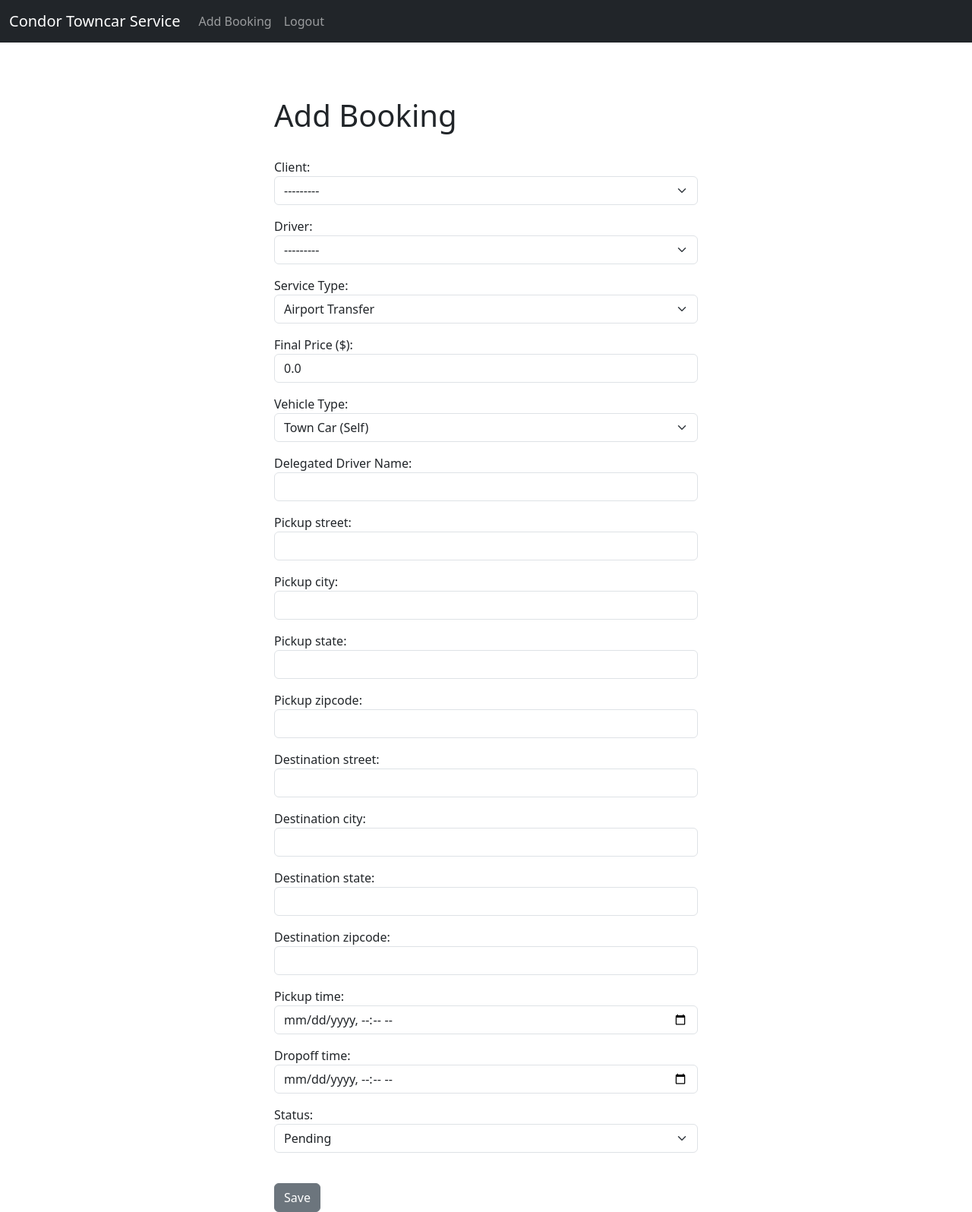
After one commit to bjohn20/Condor_Towncar_CRM, a Django app: page /booking_add/ in a window 1280 px wide. The commit adds this page. Shown: the whole page at 76% size. Run offline with Django 5.2, Linux system fonts and the light colour scheme; the visitor is signed in with stand-in values (Sample User, id 1); data that the repository does not hold is empty.

Commit message:
FEAT: Added reservation booking capability for the user

```diff
--- a/website/admin.py
+++ b/website/admin.py
@@ -1,9 +1,8 @@
 from django.contrib import admin
 
 # Register your models here.
-from .models import Client, Driver, Booking, Service
+from .models import Client, Driver, Booking
 
 admin.site.register(Client)
 admin.site.register(Driver)
 admin.site.register(Booking)
-admin.site.register(Service)
--- /dev/null
+++ b/website/forms.py
@@ -0,0 +1,54 @@
+from django import forms
+from .models import Booking, Client, Driver
+
+# Create Add Booking Form
+class BookingForm(forms.ModelForm):
+
+  # Client and Driver dropdowns
+  client = forms.ModelChoiceField(queryset=Client.objects.all(), label="Client", widget=forms.Select(attrs={'class': 'form-select'}))
+
+  driver = forms.ModelChoiceField(queryset=Driver.objects.all(), label="Driver", widget=forms.Select(attrs={'class': 'form-select'}))
+
+  delegated_driver_name = forms.CharField(max_length=100, label="Delegated Driver Name", required=False, widget=forms.TextInput(attrs={'class': 'form-control'}))
+
+  # Service dropdown
+  service_type = forms.ChoiceField(choices=Booking.SERVICE_CHOICES, label="Service Type", widget=forms.Select(attrs={'class': 'form-select'}))
+
+  # Vehicle Type dropdown
+  vehicle_type = forms.ChoiceField(choices=Booking.VEHICLE_CHOICES, label="Vehicle Type", widget=forms.Select(attrs={'class': 'form-select'}))
+
+  class Meta:
+    model = Booking
+
+    # Specify the fields to include in the form
+    fields = ('client', 'driver', 'service_type', 'price', 'vehicle_type', 'delegated_driver_name', 'pickup_street', 'pickup_city', 'pickup_state', 'pickup_zipcode', 'destination_street', 'destination_city', 'destination_state', 'destination_zipcode', 'pickup_time', 'dropoff_time', 'status')
+
+
+    widgets = {
+        # Style the widgets
+        'pickup_time': forms.DateTimeInput(attrs={'class': 'form-control', 'type': 'datetime-local'}),
+        'dropoff_time': forms.DateTimeInput(attrs={'class': 'form-control', 'type': 'datetime-local'}),
+
+        # Price and delegated driver name (no need to redefine, just widget style)
+        'price': forms.NumberInput(attrs={'class': 'form-control'}),
+        'delegated_driver_name': forms.TextInput(attrs={'class': 'form-control'}),
+
+        # All Address fields (Handled by model, just setting the widget class)
+        'pickup_street': forms.TextInput(attrs={'class': 'form-control'}),
+        'pickup_city': forms.TextInput(attrs={'class': 'form-control'}),
+        'pickup_state': forms.TextInput(attrs={'class': 'form-control'}),
+        'pickup_zipcode': forms.TextInput(attrs={'class': 'form-control'}),
+        'destination_street': forms.TextInput(attrs={'class': 'form-control'}),
+        'destination_city': forms.TextInput(attrs={'class': 'form-control'}),
+        'destination_state': forms.TextInput(attrs={'class': 'form-control'}),
+        'destination_zipcode': forms.TextInput(attrs={'class': 'form-control'}),
+
+        # Status dropdown
+        'status': forms.Select(attrs={'class': 'form-select'}),
+    }
+
+    # Labels (override default labels if needed)
+    labels = {
+      'price': 'Final Price ($)',
+      'delegated_driver_name': 'Delegated Driver Name (if applicable)',
+    }
--- a/website/models.py
+++ b/website/models.py
@@ -11,21 +11,11 @@ class Client (models.Model):
 
 class Driver (models.Model):
   name = models.CharField(max_length=100)
-  email = models.EmailField(unique=True)
   phone_number = models.CharField(max_length=20, blank=True)
   license_number = models.CharField(max_length=50, unique=True)
 
   def __str__(self):
     return f'{self.name}'
-
-
-class Service (models.Model):
-  name = models.CharField(max_length=100)
-  description = models.TextField(blank=True)
-  price = models.DecimalField(max_digits=10, decimal_places=2)
-
-  def __str__(self):
-    return f'{self.name} - ${self.price}'
 
 class Booking (models.Model):
   # Metadata fields
@@ -34,7 +24,27 @@ class Booking (models.Model):
   # Foreign Keys
   client = models.ForeignKey(Client, on_delete=models.CASCADE)
   driver = models.ForeignKey(Driver, on_delete=models.CASCADE)
-  service = models.ForeignKey(Service, on_delete=models.SET_NULL, null=True)
+
+  SERVICE_CHOICES = [
+    ('AT', 'Airport Transfer'),
+    ('PT', 'Point to Point'),
+    ('HR', 'Hourly'),
+    ('OT', 'Other'),
+  ]
+
+  service_type = models.CharField(max_length=2, choices=SERVICE_CHOICES, default='PT', verbose_name='Service Type')
+
+  VEHICLE_CHOICES = [
+    ('TC', 'Town Car (Self)'),
+    ('TD', 'Town Car (Delegated)'),
+    ('SUV', 'SUV'),
+  ]
+
+  price = models.DecimalField(max_digits=10, decimal_places=2, default=0.00, null=True, blank=True)
+
+  vehicle_type = models.CharField(max_length=3, choices=VEHICLE_CHOICES, default='TC')
+
+  delegated_driver_name = models.CharField(max_length=100, blank=True, null=True, verbose_name='Delegated Driver Name')
 
  # Pickup Location fields
   pickup_street = models.CharField(max_length=255)
@@ -59,4 +69,4 @@ class Booking (models.Model):
   ], default='pending')
 
   def __str__(self):
-    return f'Booking {self.id} - {self.client.name} with {self.driver.name} - {self.service}'
+    return f'Booking {self.id} - {self.client.name} with {self.driver.name} on {self.pickup_time.strftime("%Y-%m-%d %H:%M")}'
--- /dev/null
+++ b/website/templates/add_booking.html
@@ -0,0 +1,14 @@
+{% extends "base.html" %}
+{% block content %}
+
+<div class="col-md-6 offset-md-3">
+  <h1>Add Booking</h1>
+  <br>
+  <form method="POST" action="{% url 'add' %}">
+    {% csrf_token %}
+    {{ form.as_p }}
+    <br>
+    <button type="submit" class="btn btn-secondary">Save</button>
+
+
+    {% endblock %}
--- a/website/templates/home.html
+++ b/website/templates/home.html
@@ -40,7 +40,7 @@
 
 
 {% else %}
-<div class=" offset-md-3">
+<div class="col-md-6 offset-md-3">
   <h1>Login</h1>
 
 
--- a/website/templates/navbar.html
+++ b/website/templates/navbar.html
@@ -9,6 +9,9 @@
       <ul class="navbar-nav me-auto mb-2 mb-lg-0">
 
         {% if user.is_authenticated %}
+        <li class="nav-item">
+          <a class="nav-link" href="{% url 'add' %}">Add Booking</a>
+        </li>
         <li class="nav-item">
           <a class="nav-link" href="{% url 'logout' %}">Logout</a>
         </li>
--- a/website/urls.py
+++ b/website/urls.py
@@ -6,4 +6,6 @@ urlpatterns = [
     path('login/', views.login_user, name='login'),
     path('logout/', views.logout_user, name='logout'),
     path('booking/detail/<int:pk>/', views.booking_detail, name='booking_detail'),
+    path('delete/detail/<int:pk>/', views.booking_delete, name='booking_delete'),
+    path('booking_add/', views.booking_add, name='add'),
 ]
--- a/website/views.py
+++ b/website/views.py
@@ -1,7 +1,9 @@
 from django.shortcuts import render, redirect
 from django.contrib.auth import authenticate, login, logout
 from django.contrib import messages
-from .models import Client, Driver, Booking, Service
+from .models import Client, Driver, Booking
+from .forms import BookingForm
+
 # Create your views here.
 def home(request):
   bookings = Booking.objects.all()
@@ -34,8 +36,35 @@ def logout_user(request):
 def booking_detail(request, pk):
   if request.user.is_authenticated:
     # Look up the booking
-    client_booking = Booking.objects.get(id=pk)
-    return render(request, 'booking.html', {'client_booking': client_booking})
+    booking = Booking.objects.get(id=pk)
+    return render(request, 'booking.html', {'booking': booking})
   else:
     messages.error(request, "You must be logged in to view that page...")
     return redirect('home')
+
+def booking_delete(request, pk):
+  if request.user.is_authenticated:
+    # Look up the booking
+    booking = Booking.objects.get(id=pk)
+    booking.delete()
+    messages.success(request, "Booking has been deleted...")
+    return redirect('home')
+  else:
+    messages.error(request, "You must be logged in to do that...")
+    return redirect('home')
+
+def booking_add(request):
+  # Create the form
+  form = BookingForm(request.POST or None)
+
+  # Check to see if logged in
+  if request.user.is_authenticated:
+    if request.method == "POST":
+      if form.is_valid():
+        form.save()
+        messages.success(request, "New booking has been created...")
+        return redirect('home')
+    return render(request, 'add_booking.html', {'form': form})
+  else:
+    messages.error(request, "You must be logged in to do that...")
+    return redirect('home')
```
Also changed, not shown: website/templates/booking.html (+7 -7 lines), website/migrations/0004_remove_booking_service_remove_driver_email_and_more.py (added), website/migrations/0005_delete_service_booking_delegated_driver_name_and_more.py (added).
